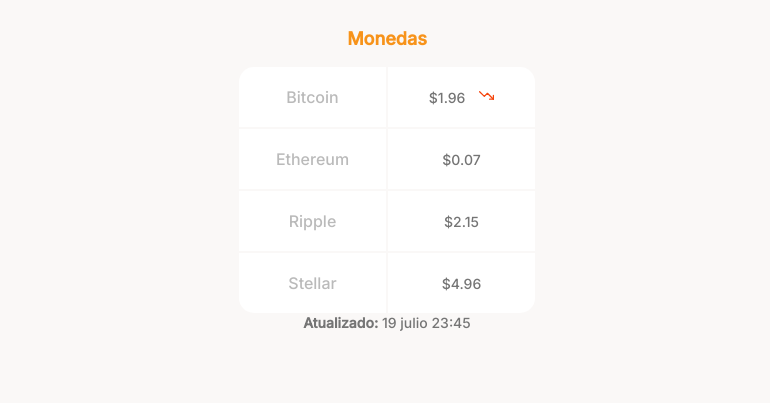
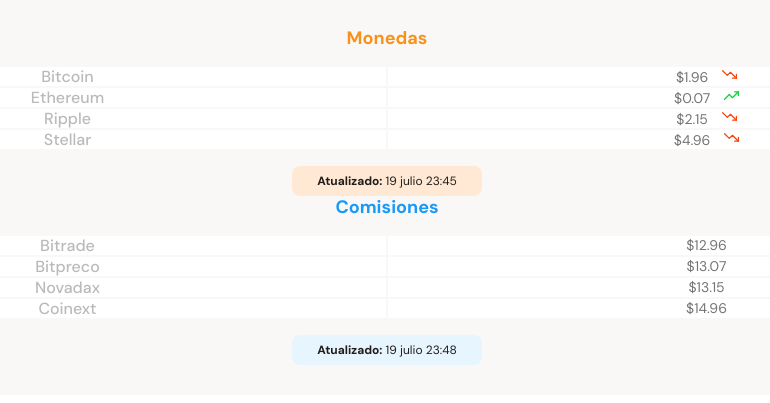
Before and after one commit to HoracioSadaniswski/CursoMobileFirst, a plain HTML site: page index.html in a window 1280 px wide. Shown: the part 739-1142 px from the top of the page, without its empty margins (253-1023 px from the left). Drawn offline with Linux system fonts and the light colour scheme.

Commit message:
4 - Agregando tabla con estilos commissions.

```diff
--- a/index.html
+++ b/index.html
@@ -41,15 +41,15 @@
                             </tr>
                             <tr>
                                 <td>Ethereum</td>
-                                <td class="table__right">$0.07 <span></span> </td>
+                                <td class="table__right">$0.07 <span class="up"></span> </td>
                             </tr>
                             <tr>
                                 <td>Ripple</td>
-                                <td class="table__right">$2.15 <span></span> </td>
+                                <td class="table__right">$2.15 <span class="down"></span> </td>
                             </tr>
                             <tr>
                                 <td class="table__bottom-left">Stellar</td>
-                                <td class="table__bottom-right table__right">$4.96 <span></span> </td>
+                                <td class="table__bottom-right table__right">$4.96 <span class="down"></span> </td>
                             </tr>
                         </table>
                     </div>
@@ -57,7 +57,32 @@
                         <p><b>Atualizado:</b> 19 julio 23:45</p>
                     </div>
                 </div>
-                <div></div>
+                <div class="main-commissions-table">
+                    <p class="commissions-table--title">Comisiones</p>
+                    <div class="commissions-table--container">
+                        <table>
+                            <tr>
+                                <td class="table__top-left">Bitrade</td>
+                                <td class="table__top-right table__right">$12.96 <span></span> </td>
+                            </tr>
+                            <tr>
+                                <td>Bitpreco</td>
+                                <td class="table__right">$13.07 <span></span> </td>
+                            </tr>
+                            <tr>
+                                <td>Novadax</td>
+                                <td class="table__right">$13.15 <span></span> </td>
+                            </tr>
+                            <tr>
+                                <td class="table__bottom-left">Coinext</td>
+                                <td class="table__bottom-right table__right">$14.96 <span></span> </td>
+                            </tr>
+                        </table>
+                    </div>
+                    <div class="commissions-table--date">
+                        <p><b>Atualizado:</b> 19 julio 23:48</p>
+                    </div>
+                </div>
             </section>
         </section>
         <section></section>
--- a/styles.css
+++ b/styles.css
@@ -135,13 +135,16 @@ main {
     line-height: 1.6rem;
     color: #757575;
 }
-.main-currency-table {
+
+/* currency and commissions table */
+.main-currency-table .main-commissions-table {
     width: 70%;
     min-height: 235px;
     max-width: 500px;
     height: 360px;
     margin: 0 auto;
     font-family: "Inter", sans-serif;
+    margin-bottom: 30px;
 }
 .main-currency-table .currency-table--title {
     margin-bottom: 15px;
@@ -150,13 +153,15 @@ main {
     line-height: 2.3rem;
     color: var(--bitcoin-orange);
 }
-.currency-table--container {
+.currency-table--container .commissions-table--container {
     width: 90%;
     min-width: 230px;
     max-width: 300px;
     height: 250px;
     margin: 0 auto;
 }
+
+/* Currency table */
 .currency-table--container table {
     width: 100%;
     height: 100%;
@@ -197,3 +202,82 @@ main {
     background-position: center;
     background-repeat: no-repeat;
 }
+.currency-table--container .up {
+    display: inline-block;
+    width: 15px;
+    height: 15px;
+    margin-left: 10px;
+    background-image: url('./assets/icons/trending-up.svg');
+    background-size: cover;
+    background-position: center;
+    background-repeat: no-repeat;
+}
+.currency-table--date {
+    width: 190px;
+    height: 30px;
+    margin: 0 auto;
+    margin-top: 15px;
+    padding: 8px;
+    background-color: var(--soft-orange);
+    border-radius: 8px;
+}
+.currency-table--date p {
+    font-size: 1.2rem;
+    line-height: 1.5rem;
+    color: var(--warm-black);
+    font-weight: 300;
+}
+
+/* Commisions table */
+.main-commissions-table .commissions-table--title {
+    margin-bottom: 15px;
+    font-size: 1.8rem;
+    font-weight: bold;
+    line-height: 2.3rem;
+    color: var(--secondary-blue);
+}
+.commissions-table--container table {
+    width: 100%;
+    height: 100%;
+}
+.commissions-table--container td {
+    width: 50%;
+    font-size: 1.6rem;
+    font-weight: 500;
+    line-height: 1.9rem;
+    color: var(--grey);
+    background-color: var(--just-white);
+}
+.commissions-table--container .table__top-left {
+    border-radius: 15px 0 0 0;
+}
+.commissions-table--container .table__top-right {
+    border-radius: 0 15px 0 0;
+}
+.commissions-table--container .table__bottom-left {
+    border-radius: 0 0 0 15px;
+}
+.commissions-table--container .table__bottom-right {
+    border-radius: 0 0 15px 0;
+}
+.commissions-table--container .table__right {
+    font-size: 1.4rem;
+    font-weight: normal;
+    line-height: 1.7rem;
+    color: #757575;
+}
+.commissions-table--date {
+    width: 190px;
+    height: 30px;
+    margin: 0 auto;
+    margin-top: 15px;
+    padding: 8px;
+    background-color: var(--soft-blue);
+    border-radius: 8px;
+}
+.commissions-table--date p {
+    font-size: 1.2rem;
+    line-height: 1.5rem;
+    color: var(--warm-black);
+    font-weight: 300;
+}
```
